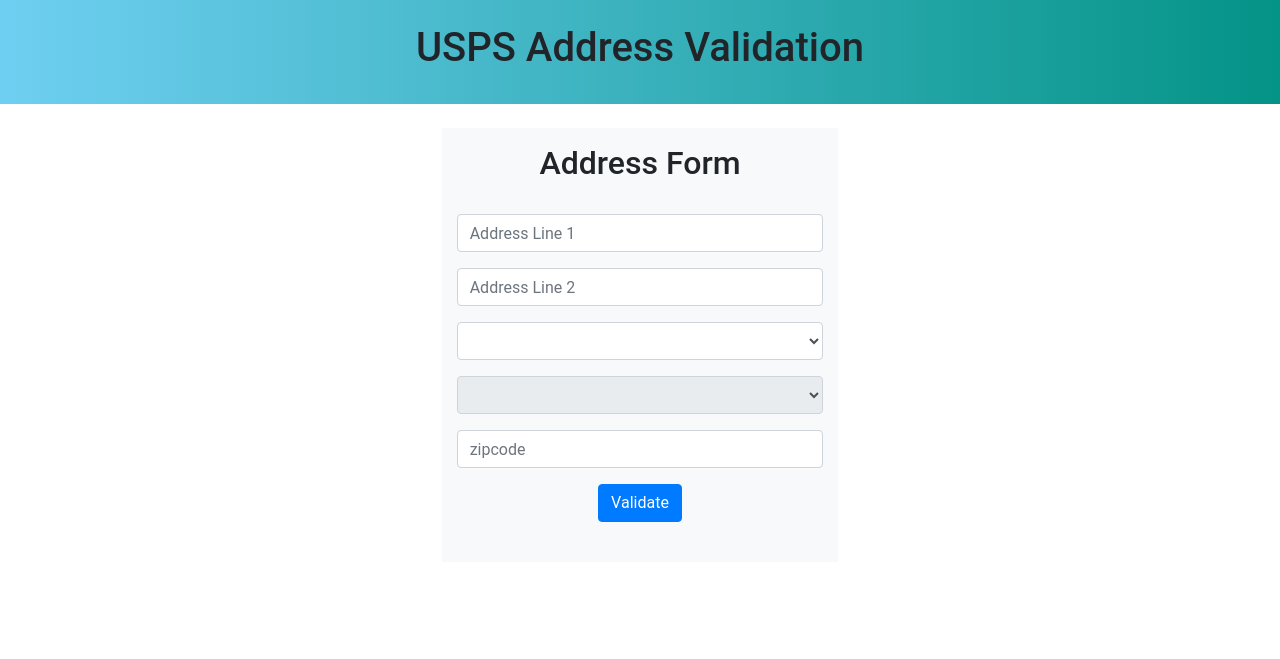
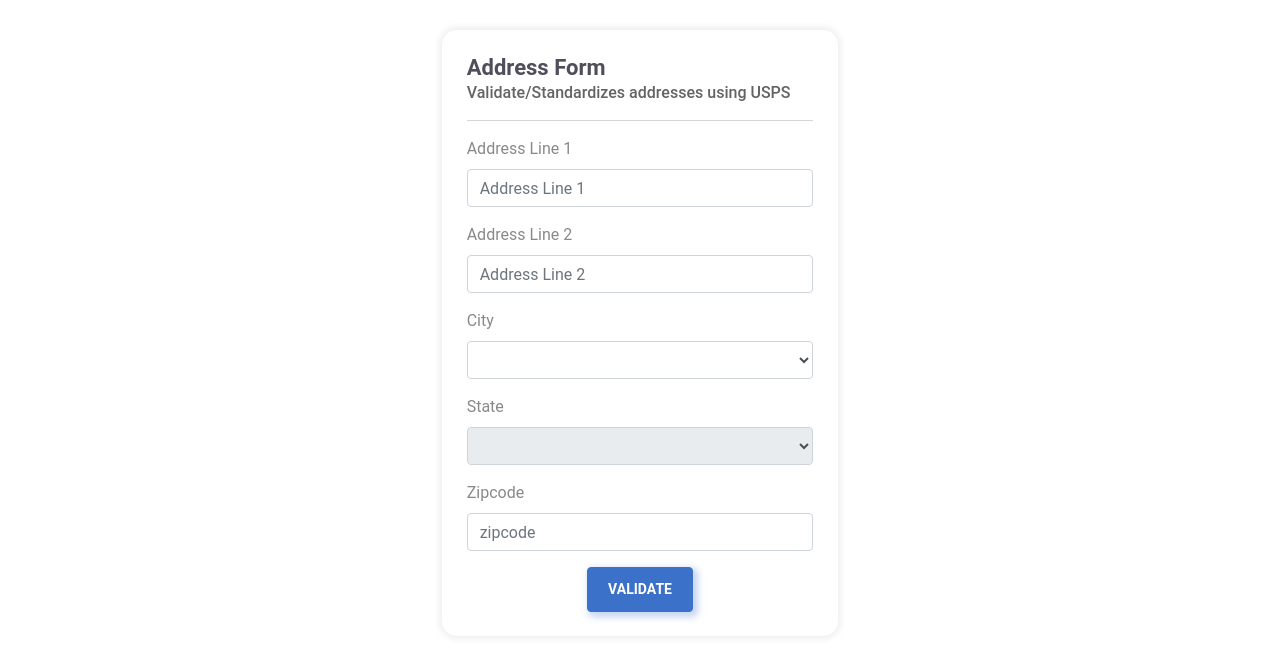
Before and after one commit to jp-mangoit/usps-php, a PHP site: page / in a window 1280 px wide. Shown: the top 659 px of the page. Run offline with PHP 8.4, Linux system fonts and the light colour scheme; data that the repository does not hold is empty; some libraries are stand-ins or nearby versions.

Commit message:
design changes

```diff
--- /dev/null
+++ b/css/style.css
@@ -0,0 +1,68 @@
+.form-group label {
+    color: #898989;
+}
+h2.form-title {
+    font-size: 22px;
+    font-weight: 600;
+    color: #504E5B;
+    margin-bottom: 0;
+}
+p.sub-title {
+    color: #646464;
+    font-weight: 500;
+    border-bottom: 1px solid #d5d5d5;
+    padding-bottom: 15px;
+}
+div#regBox {
+    border-radius: 15px;
+    padding: 25px 25px 0 !important;
+    margin-top: 30px;
+    box-shadow: 0px 0px 7px 3px #efefef;
+}
+.btn.btn-primary {
+    background-color: #3B71C9;
+    border-color: #3B71C9;
+    text-transform: uppercase;
+    font-weight: 600;
+    font-size: 14px;
+    height: 45px;
+    padding: 10px 20px;
+    box-shadow: 3px 3px 7px 2px rgb(59 113 201 / 30%);
+}
+.modal-dialog a.nav-link{
+    background-color: #E3EBF6 !important;
+    color: #3B71C9 !important;
+    font-weight: 600;
+    font-size: 15px;
+    border-radius: 5px;
+}
+.modal-dialog a.nav-link.active {
+    background-color: #3B71C9 !important;
+    color: #fff !important;
+    font-weight: 600;
+    font-size: 15px;
+}
+.modal-body p {
+    margin-bottom: 0;
+    color: #646464;
+}
+.inner-content.pt-3 {
+    font-family: monospace;
+    font-size: 14px;
+    border: 1px solid #ccc;
+    padding: 15px;
+    margin-top: 25px;
+    color: #646464;
+    margin-bottom: 10px;
+}
+h4.modal-title {
+    font-weight: 600;
+    color: #646464;
+}
+p.modal-subtitle{
+    font-weight: 500;
+}
+button.close {
+    font-size: 35px;
+    font-weight: 300;
+}
--- a/index.php
+++ b/index.php
@@ -12,38 +12,41 @@
 	<meta name="viewport" content="width=device-width, initial-scale=1">
 	<title>USPS Address Validation</title>
 	<link rel="stylesheet" href="https://maxcdn.bootstrapcdn.com/bootstrap/4.1.3/css/bootstrap.min.css">
+	<link rel="stylesheet" href="./css/style.css">
 	<link href="https://stackpath.bootstrapcdn.com/font-awesome/4.2.0/css/font-awesome.min.css" rel="stylesheet">
 </head>
 
 <body style="font-family:roboto,sans-serif;">
-	<div class="container-fluid py-4" style="background:linear-gradient(to right, rgb(111, 207, 242), rgb(4, 147, 135));">
-		<h1 class='text-center'>USPS Address Validation</h1>
-	</div>
-	<br>
 	<div class="container col-md-4">
-		<div class="container bg-light py-3" id='regBox'>
-			<h2 class='text-center'>Address Form</h2><br>
+		<div class="container bg-white py-3" id='regBox'>
+			<h2 class="form-title">Address Form</h2>
+			<p class="sub-title">Validate/Standardizes addresses using USPS</p>
 			<div id='msgReg'></div>
 			<form action="" id='addressForm' method="post">
 				<div class="form-group">
+					<label for="exampleInputEmail1">Address Line 1</label>
 					<input type="text" id="address_line1" name="address_line1" placeholder="Address Line 1" class='form-control' required>
 					<span class="text-danger" id=error_add1></span>
 				</div>
 				<div class="form-group">
+				<label for="exampleInputEmail1">Address Line 2</label>
 					<input type="text" id="address_line2" name="address_line2" placeholder="Address Line 2" class='form-control' required>
 					<span class="text-danger" id=error_add2></span>
 				</div>
 				<div class="form-group">
+				<label for="exampleInputEmail1">City</label>
 					<select id="state-dropdown" name="state_id" class="form-control">
 					</select>
 					<span class="text-danger" id=error_state></span>
 				</div>
 				<div class="form-group">
+				<label for="exampleInputEmail1">State</label>
 					<select id="city-dropdown" name="city_id" class="form-control">
 					</select>
 					<span class="text-danger" id=error_city></span>
 				</div>
 				<div class="form-group">
+				<label for="exampleInputEmail1">Zipcode</label>
 					<input type="text" id="zipcode" name="zipcode" placeholder="zipcode" class='form-control' required>
 					<span class="text-danger" id=error_zip></span>
 				</div>
@@ -65,13 +68,13 @@
 
 				<!-- Modal Header -->
 				<div class="modal-header">
-					<h4 class="modal-title">Modal Heading</h4>
+					<h4 class="modal-title">Save Address</h4>
 					<button type="button" class="close" data-dismiss="modal">&times;</button>
 				</div>
 
 				<!-- Modal body -->
 				<div class="modal-body">
-					<p>Which address format. Do you want to save?</p>
+					<p class="modal-subtitle">Which address format. Do you want to save?</p>
 
 					<div class="bs-example">
 						<ul class="nav nav-tabs">
@@ -107,7 +110,7 @@
 
 				<!-- Modal footer -->
 				<div class="modal-footer">
-					<input type="button" id="submit-btn" value="Submit" class='btn btn-info'>
+					<input type="button" id="submit-btn" value="Submit" class='btn btn-primary'>
 				</div>
 
 			</div>
```
